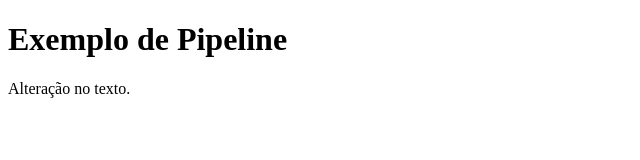
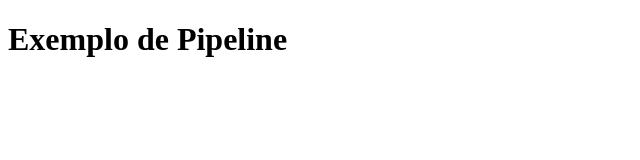
Before and after one commit to paulatoledop/exemplo_pipeline, a website: page index.html in a window 1280 px wide. Shown: the whole page, without its empty margins (0-640 px from the left). Drawn offline with Linux system fonts and the light colour scheme.

Commit message:
Retorno ao estado anterior.

```diff
--- a/index.html
+++ b/index.html
@@ -7,6 +7,6 @@
 </head>
 <body>
     <h1>Exemplo de Pipeline</h1>
-    <p>Alteração no texto.</p>
+
 </body>
 </html>
```
